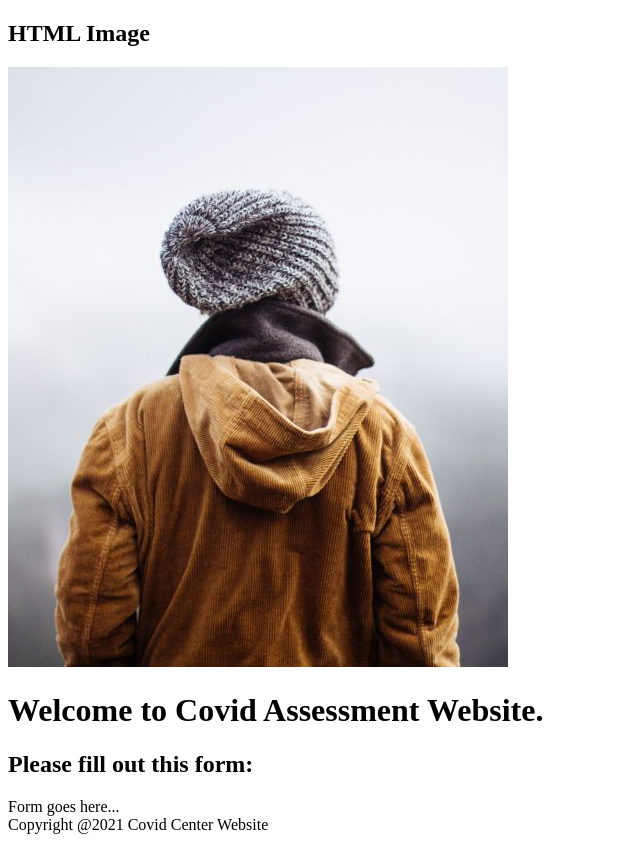
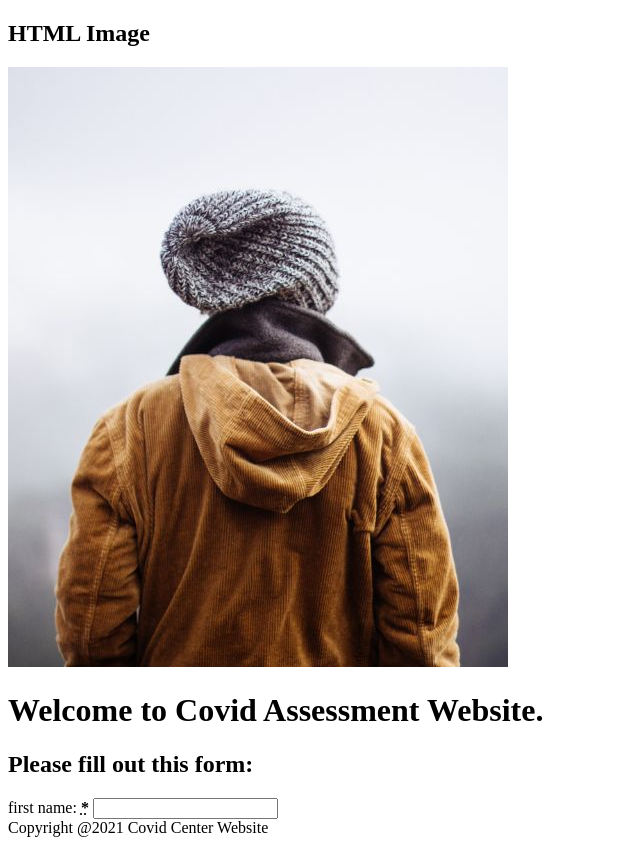
Before and after one commit to Yesauir/webapp_spring2021_covid_center, a plain HTML site: page index.html in a window 1280 px wide. Shown: the whole page, without its empty margins (0-640 px from the left). Drawn offline with Linux system fonts and the light colour scheme.

Commit message:
first name input

```diff
--- a/index.html
+++ b/index.html
@@ -15,7 +15,15 @@
           <section>
                <h2>Please fill out this form:</h2>
                <article>
-                    Form goes here...
+                    <form>
+                         <label for = "txtfirstname">
+                              <span>first name: </span>
+                              <strong><abbr title="required">*</abbr></strong>
+                         </label>
+                         <input type="text" id ="txtfirstname" name="txtfirstname">
+
+
+                    </form>
                </article>
           </section>
           <footer>
```
